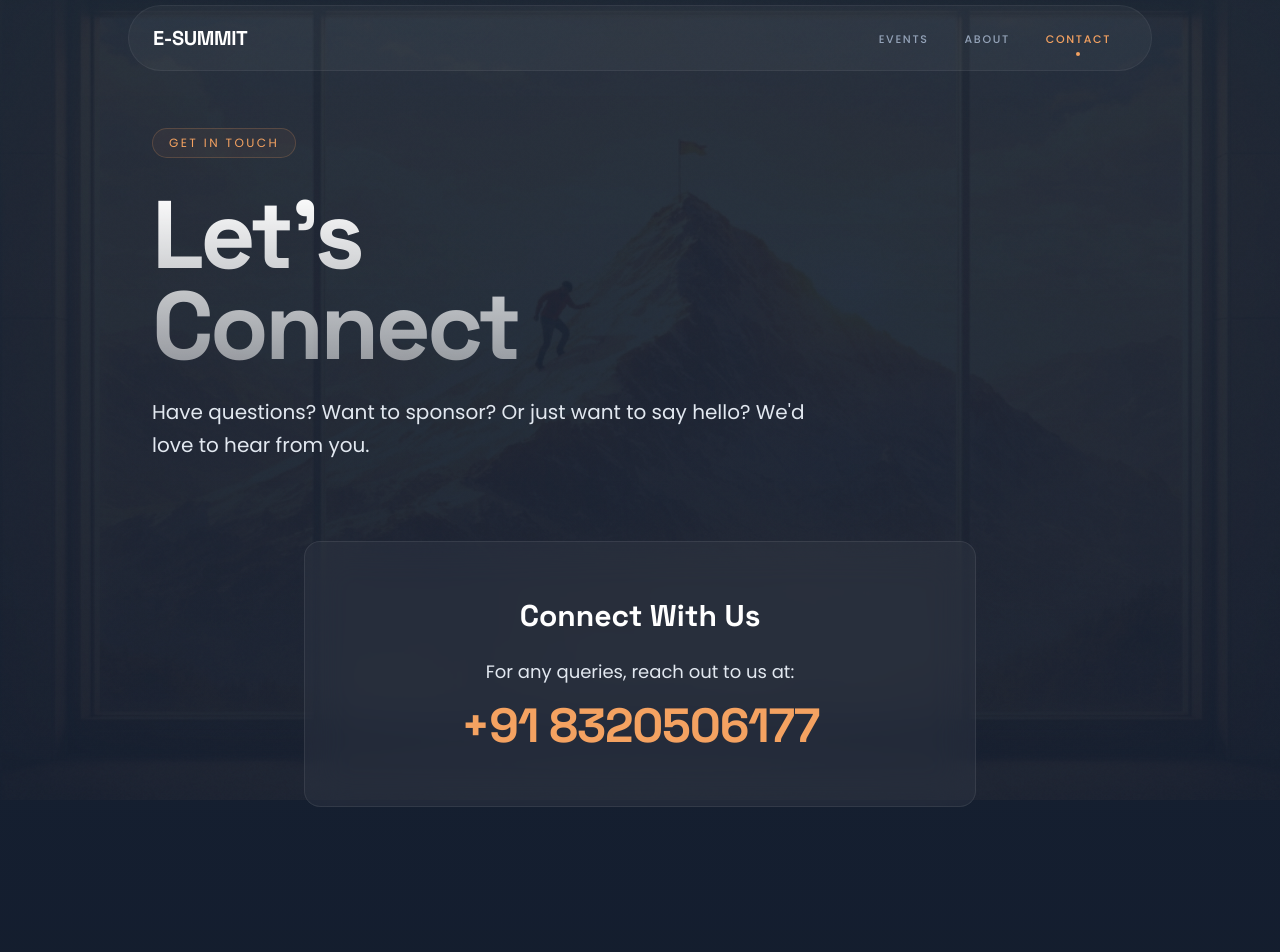
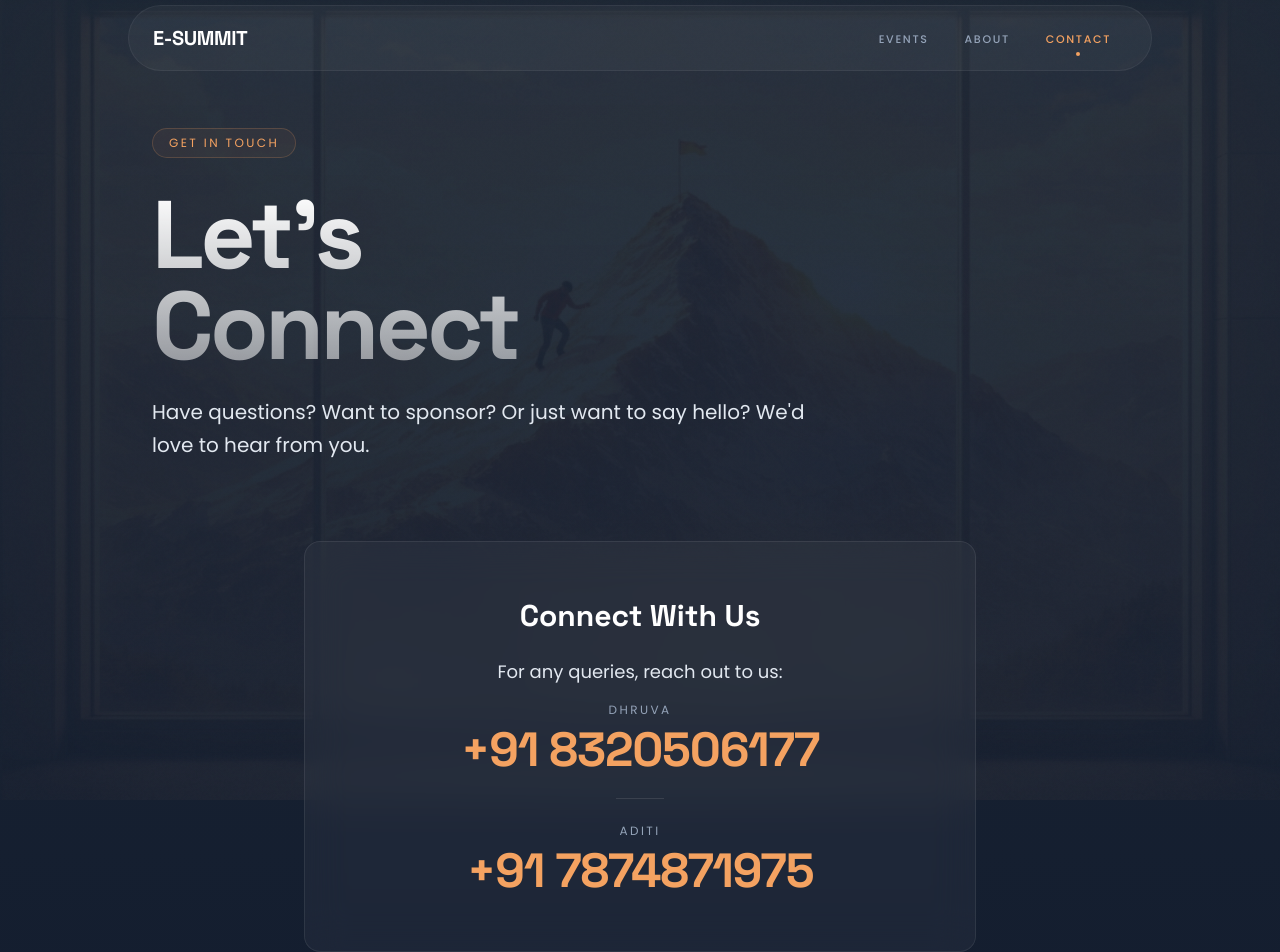
Before and after one commit to sutajiokhush/esummit, a React (Vite) app: page /#/contact in a window 1280 px wide. Shown: the top 952 px of the page. Built offline with nearby package versions, Linux system fonts and the light colour scheme.

Commit message:
Update: Add Aditi's contact and label Dhruva's contact

```diff
--- a/src/pages/Contact.jsx
+++ b/src/pages/Contact.jsx
@@ -78,10 +78,22 @@ export default function Contact() {
                     <div className="glass rounded-2xl p-10 md:p-14 text-center">
                         <h2 className="text-3xl font-display font-bold text-white mb-6">Connect With Us</h2>
                         <div className="flex flex-col items-center space-y-4">
-                            <p className="text-text-secondary font-body text-lg">For any queries, reach out to us at:</p>
-                            <a href="tel:+918320506177" className="text-4xl md:text-5xl font-display font-bold text-accent-primary hover:text-accent-secondary transition-colors duration-300 tracking-tight">
-                                +91 8320506177
-                            </a>
+                            <p className="text-text-secondary font-body text-lg">For any queries, reach out to us:</p>
+                            <div className="space-y-6 w-full">
+                                <div>
+                                    <p className="text-xs font-body tracking-[0.2em] text-text-muted uppercase mb-2">Dhruva</p>
+                                    <a href="tel:+918320506177" className="text-3xl md:text-5xl font-display font-bold text-accent-primary hover:text-accent-secondary transition-colors duration-300 tracking-tight">
+                                        +91 8320506177
+                                    </a>
+                                </div>
+                                <div className="h-[1px] w-12 bg-white/10 mx-auto" />
+                                <div>
+                                    <p className="text-xs font-body tracking-[0.2em] text-text-muted uppercase mb-2">Aditi</p>
+                                    <a href="tel:+917874871975" className="text-3xl md:text-5xl font-display font-bold text-accent-primary hover:text-accent-secondary transition-colors duration-300 tracking-tight">
+                                        +91 7874871975
+                                    </a>
+                                </div>
+                            </div>
                         </div>
                     </div>
                 </div>
```
